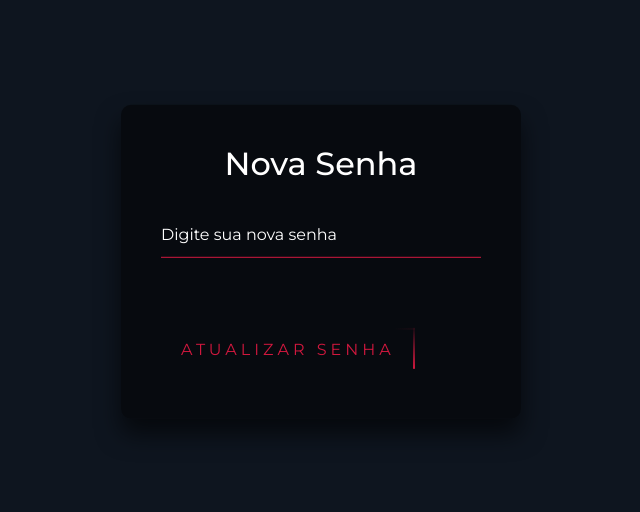
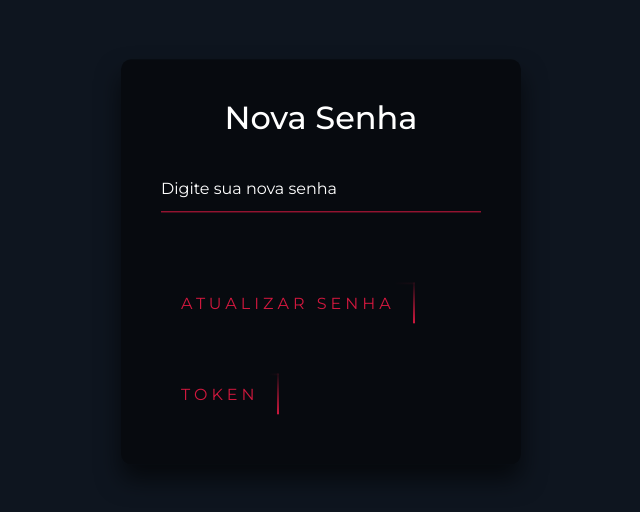
Before and after one commit to cinefyPFC/echeveria-code, a React (Create React App) app: page /novasenha in a window 1280 px wide. Shown: the part 138-650 px from the top of the page, without its empty margins (319-959 px from the left). Built offline with nearby package versions, Linux system fonts and the light colour scheme.

Commit message:
pegando o token novasenha

```diff
--- a/src/views/Dashboard/index.jsx
+++ b/src/views/Dashboard/index.jsx
@@ -8,7 +8,7 @@ function Login() {
   let history = useHistory();
   const [email, setEmail] = useState('');
   const [senha, setSenha] = useState('');
-  const [isAdmin, setIsAdmin] = useState(false);
+  const [isAdmin, setIsAdmin] = useState('');
 
   const notificarFalha = (error) => {
     toast.error(`${error.response.data.erro}`, {
@@ -23,9 +23,7 @@ function Login() {
   };
 
   const notificarSucessoLogin = (response) => {
-    toast.success(
-      `Usuario administrativo logado com sucesso!`,
-      {
+    toast.success(`Usuario administrativo logado com sucesso!`, {
       position: 'top-right',
       onClose: () => completarLogin(response.data),
       autoClose: 5000,
@@ -34,8 +32,7 @@ function Login() {
       pauseOnHover: true,
       draggable: true,
       progress: undefined,
-      },
-    );
+    });
   };
 
   const completarLogin = (response) => {
@@ -43,6 +40,26 @@ function Login() {
     history.push('/dash');
   };
 
+  if(isAdmin == false){ console.log('Teste')}
+  async function loginAdmin() {
+    await api
+      .post('sessions', {
+        email: email,
+        senha: senha,
+        isAdmin: isAdmin,
+      })
+      .then(function (response) {
+        notificarSucessoLogin(response);
+        console.log(response);
+      })
+      .catch(function (error) {
+        notificarFalha(error);
+      });
+    setEmail('');
+    setSenha('');
+    setIsAdmin('');
+
+}
   return (
     <div className="body">
       <ToastContainer />
@@ -82,24 +99,5 @@ function Login() {
       </div>
     </div>
   );
-
-  async function loginAdmin() {
-    await api
-      .post('sessions', {
-        email: email,
-        senha: senha,
-        isAdmin: isAdmin,
-      })
-      .then(function (response) {
-        notificarSucessoLogin(response);
-        console.log(response);
-      })
-      .catch(function (error) {
-        notificarFalha(error);
-      });
-    setEmail('');
-    setSenha('');
-    setIsAdmin('');
-  }
 }
 export default Login;
--- a/src/views/Novasenha/index.js
+++ b/src/views/Novasenha/index.js
@@ -1,11 +1,14 @@
-import React from 'react';
+import React, { useEffect } from 'react';
 import { Link } from 'react-router-dom';
 
-function atualizarSenha() {
-  console.log('senha atualizada');
+class atualizarSenha extends React.Component {
+  componentDidMount() {
+    let pegaToken = window.location.href;
+      pegaToken = pegaToken.replace("http://localhost:3000/novasenha?token=", "");
+      console.log(pegaToken);
   }
 
-function Login() {
+render() {
     return (
       <div className="body">
         <div className="cadastro-box">
@@ -17,8 +20,6 @@ function Login() {
                 name="senha"
                 pattern="/^[^\s@]+@[^\s@]+$/"
                 required=""
-
-
               />
               <label>Digite sua nova senha </label>
             </div>
@@ -30,10 +31,19 @@ function Login() {
               <span></span>
               Atualizar Senha
             </Link>
+            <Link to="#" >
+              <span></span>
+              <span></span>
+              <span></span>
+              <span></span>
+              Token
+            </Link>
           </form>
+          <div id="demo"></div>
         </div>
       </div>
     );
   }
+}
 
-export default Login;
+export default atualizarSenha;
```
Lines whose indentation alone changed are shown as unchanged.
